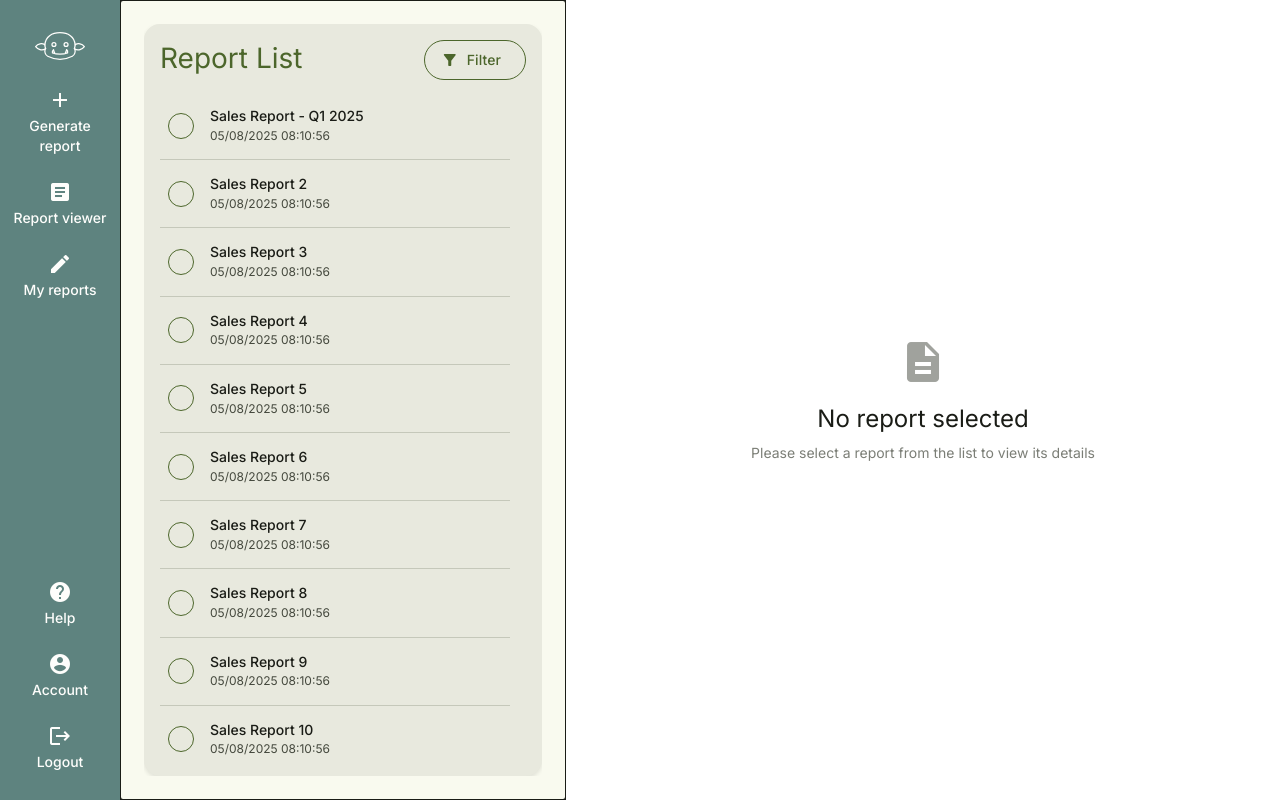
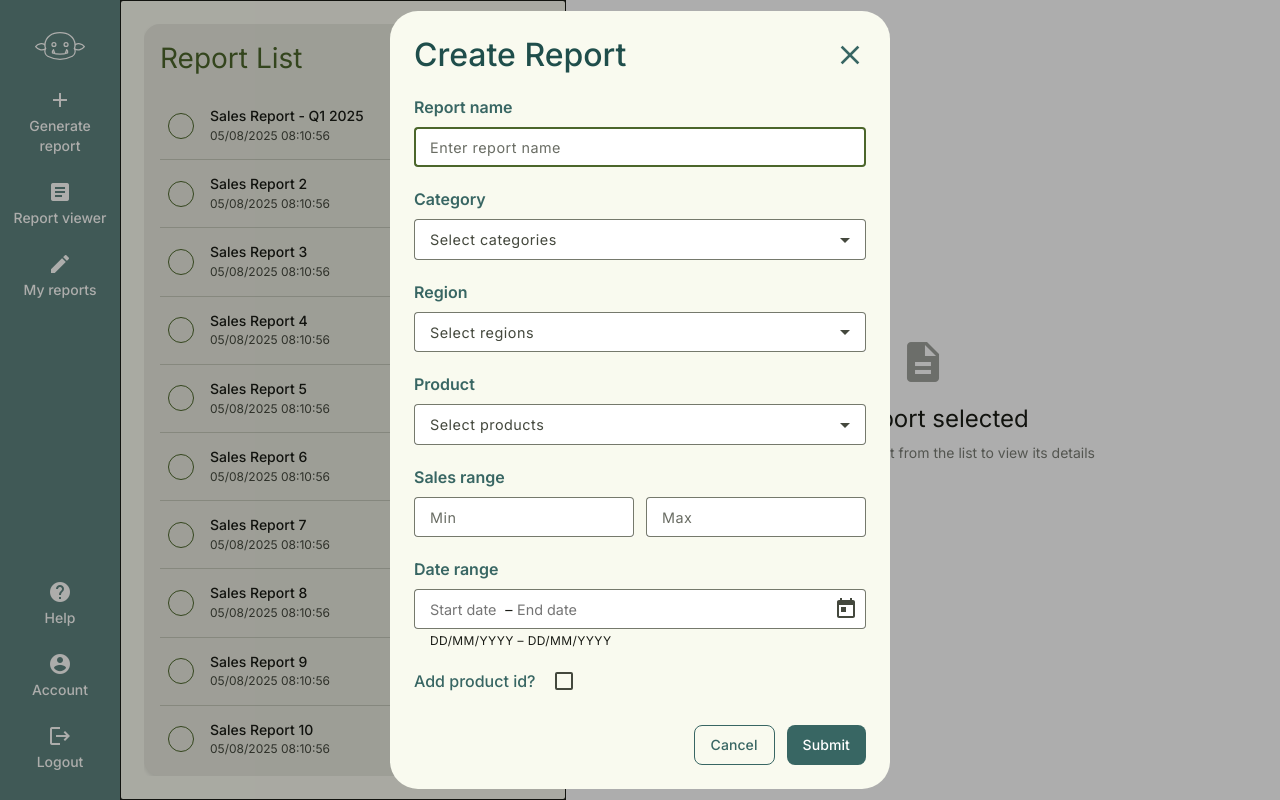
Before and after one commit to jaimeAlorg/Report-builder-tool, an Angular app: page /reports in a window 1280 px wide. Both pictures are taken after a click on the link "Generate report". Built offline with nearby package versions, Linux system fonts and the light colour scheme.

Commit message:
feat(dialog): UI implementation of create popup

```diff
--- /dev/null
+++ b/src/app/components/create-popup/create-popup.html
@@ -0,0 +1,86 @@
+<div class="create-container">
+  <app-dialog [dialogTitle]="'Create Report'">
+    <ng-content dialog-body>
+      <div class="form-container">
+        <div class="filter-container">
+          <mat-label class="field-label">Report name</mat-label>
+          <mat-form-field appearance="outline" class="custom-form-field">
+            <input matInput placeholder="Enter report name" />
+          </mat-form-field>
+        </div>
+        <div class="filter-container">
+          <mat-label class="field-label">Category</mat-label>
+          <mat-form-field appearance="outline" class="custom-form-field">
+            <mat-select multiple placeholder="Select categories">
+              @for (food of foods; track food) {
+              <mat-option [value]="food.value">{{ food.viewValue }}</mat-option>
+              }
+            </mat-select>
+          </mat-form-field>
+        </div>
+        <div class="filter-container">
+          <mat-label class="field-label">Region</mat-label>
+          <mat-form-field appearance="outline" class="custom-form-field">
+            <mat-select multiple placeholder="Select regions">
+              @for (food of foods; track food) {
+              <mat-option [value]="food.value">{{ food.viewValue }}</mat-option>
+              }
+            </mat-select>
+          </mat-form-field>
+        </div>
+        <div class="filter-container">
+          <mat-label class="field-label">Product</mat-label>
+          <mat-form-field appearance="outline" class="custom-form-field">
+            <mat-select multiple placeholder="Select products">
+              @for (food of foods; track food) {
+              <mat-option [value]="food.value">{{ food.viewValue }}</mat-option>
+              }
+            </mat-select>
+          </mat-form-field>
+        </div>
+        <div class="filter-container">
+          <mat-label class="field-label">Sales range</mat-label>
+          <div class="sales-range-container">
+            <mat-form-field
+              appearance="outline"
+              class="custom-form-field range-input"
+            >
+              <input matInput type="number" placeholder="Min" />
+            </mat-form-field>
+            <mat-form-field
+              appearance="outline"
+              class="custom-form-field range-input"
+            >
+              <input matInput type="number" placeholder="Max" />
+            </mat-form-field>
+          </div>
+        </div>
+        <div class="filter-container">
+          <mat-label class="field-label">Date range</mat-label>
+          <mat-form-field appearance="outline" class="custom-form-field">
+            <mat-date-range-input [rangePicker]="picker">
+              <input matStartDate placeholder="Start date" />
+              <input matEndDate placeholder="End date" />
+            </mat-date-range-input>
+            <mat-hint class="mat-hint">DD/MM/YYYY – DD/MM/YYYY</mat-hint>
+            <mat-datepicker-toggle
+              matIconSuffix
+              [for]="picker"
+            ></mat-datepicker-toggle>
+            <mat-date-range-picker #picker></mat-date-range-picker>
+          </mat-form-field>
+        </div>
+        <div class="checkbox-container">
+          <mat-label class="field-label">Add product id?</mat-label>
+          <mat-checkbox class="product-id-checkbox"> </mat-checkbox>
+        </div>
+      </div>
+    </ng-content>
+    <ng-content dialog-buttons>
+      <div class="button-container">
+        <button matButton="outlined" class="cancel-button">Cancel</button>
+        <button matButton="filled" class="submit-button">Submit</button>
+      </div>
+    </ng-content>
+  </app-dialog>
+</div>
--- /dev/null
+++ b/src/app/components/create-popup/create-popup.scss
@@ -0,0 +1,145 @@
+@use "../../styles/design-tokens" as tokens;
+
+.create-container {
+  display: flex;
+  flex-direction: column;
+  width: 100%;
+  max-width: 100%;
+  box-sizing: border-box;
+  overflow: hidden;
+
+  .form-container {
+    display: flex;
+    flex-direction: column;
+
+    width: 100%;
+    max-width: 100%;
+    box-sizing: border-box;
+
+    .filter-container {
+      display: flex;
+      flex-direction: column;
+      gap: tokens.spacing(sm);
+      width: 100%;
+      max-width: 100%;
+      box-sizing: border-box;
+
+      .field-label {
+        font: var(--mat-sys-body-large);
+        color: var(--mat-sys-tertiary);
+        font-weight: 600;
+
+        margin: 0;
+        overflow: hidden;
+        text-overflow: ellipsis;
+        white-space: nowrap;
+      }
+
+      .custom-form-field {
+        width: 100%;
+        max-width: 100%;
+        box-sizing: border-box;
+      }
+
+      .sales-range-container {
+        display: flex;
+        align-items: center;
+        gap: tokens.spacing(md);
+        width: 100%;
+
+        .range-input {
+          flex: 1;
+        }
+
+        .range-separator {
+          font: var(--mat-sys-body-large);
+          color: var(--mat-sys-on-surface-variant);
+          padding: 0 tokens.spacing(md);
+          font-weight: 500;
+          font-size: 1.2rem;
+          display: flex;
+          align-items: center;
+          justify-content: center;
+          height: 2.5rem;
+          margin-top: 0.25rem;
+        }
+      }
+    }
+  }
+
+  .checkbox-container {
+    display: flex;
+    align-items: center;
+    margin-top: tokens.spacing(md);
+    margin-bottom: tokens.spacing(sm);
+    gap: tokens.spacing(sm);
+    font: var(--mat-sys-body-large);
+    color: var(--mat-sys-tertiary);
+    font-weight: 500;
+  }
+
+  .button-container {
+    display: flex;
+    justify-content: flex-end;
+    gap: tokens.spacing(md);
+    margin-top: tokens.spacing(lg);
+
+    .cancel-button {
+      color: var(--mat-sys-tertiary) !important;
+      border: 1px solid var(--mat-sys-tertiary);
+      border-radius: 8px;
+      padding: tokens.spacing(sm) tokens.spacing(lg);
+    }
+
+    .submit-button {
+      background-color: var(--mat-sys-tertiary) !important;
+      color: var(--mat-sys-on-tertiary) !important;
+      border-radius: 8px;
+      padding: tokens.spacing(sm) tokens.spacing(lg);
+    }
+  }
+}
+
+::ng-deep {
+  .mat-mdc-form-field.custom-form-field {
+    .mat-mdc-text-field-wrapper {
+      background-color: white !important;
+    }
+    .mat-mdc-form-field-infix {
+      min-height: 2.5rem !important;
+      padding-top: 0.5rem !important;
+      padding-bottom: 0.5rem !important;
+    }
+
+    .mat-mdc-input-element {
+      font-size: 0.9rem !important;
+      font-weight: 00 !important;
+      line-height: 1.2 !important;
+    }
+
+    .mat-mdc-select {
+      font-size: 0.9rem !important;
+      line-height: 1.2 !important;
+    }
+
+    .mat-mdc-input-element::placeholder {
+      font-size: 0.9rem !important;
+      opacity: 0.8 !important;
+    }
+
+    .mat-mdc-select-placeholder {
+      font-size: 0.9rem !important;
+    }
+  }
+}
+
+mat-option {
+  background-color: white !important;
+  margin: -8px 0 -8px 0 !important;
+  padding-bottom: 4px !important;
+  font-size: 0.875rem !important;
+
+  &:hover {
+    background-color: var(--mat-sys-surface-variant) !important;
+  }
+}
--- /dev/null
+++ b/src/app/components/create-popup/create-popup.ts
@@ -0,0 +1,30 @@
+import { Component } from '@angular/core';
+import { Dialog } from "../dialog/dialog";
+import { FormsModule } from '@angular/forms';
+import { MatFormFieldModule } from '@angular/material/form-field';
+import { MatInputModule } from '@angular/material/input';
+import { MatSelectModule } from '@angular/material/select';
+import { MatButtonModule } from '@angular/material/button';
+import { MatDatepickerModule } from '@angular/material/datepicker';
+import { MatCheckboxModule } from '@angular/material/checkbox';
+import { MatNativeDateModule, provideNativeDateAdapter } from '@angular/material/core';
+
+@Component({
+  selector: 'app-create-popup',
+  imports: [Dialog, MatFormFieldModule, MatSelectModule, MatInputModule, FormsModule, MatButtonModule, MatDatepickerModule, MatNativeDateModule, MatCheckboxModule],
+  providers: [provideNativeDateAdapter()],
+  templateUrl: './create-popup.html',
+  styleUrl: './create-popup.scss'
+})
+export class CreatePopup {
+
+  foods: any[] = [
+    { value: 'steak-0', viewValue: 'Steak' },
+    { value: 'pizza-1', viewValue: 'Pizza' },
+    { value: 'tacos-2', viewValue: 'Tacos' },
+  ];
+
+  createReport(): void { }
+  cancelReport(): void { }
+
+}
--- /dev/null
+++ b/src/app/components/dialog/dialog.html
@@ -0,0 +1,8 @@
+<div class="dialog-container">
+  <div class="dialog-title">
+    <h2>{{ dialogTitle }}</h2>
+    <mat-icon class="close-icon" (click)="closeDialog()">close</mat-icon>
+  </div>
+  <ng-content select="[dialog-body]"></ng-content>
+  <ng-content select="[dialog-buttons]"></ng-content>
+</div>
--- /dev/null
+++ b/src/app/components/dialog/dialog.scss
@@ -0,0 +1,37 @@
+@use "../../styles/design-tokens" as tokens;
+
+.dialog-container {
+  display: flex;
+  flex-direction: column;
+  width: 100%;
+  padding: tokens.spacing(xxl);
+  box-sizing: border-box;
+
+  .dialog-title {
+    display: flex;
+    justify-content: space-between;
+    align-items: center;
+    width: 100%;
+    box-sizing: border-box;
+    padding-bottom: tokens.spacing(xl);
+
+    h2 {
+      font: var(--mat-sys-headline-large);
+      color: var(--mat-sys-on-tertiary-container);
+      font-weight: 500;
+      margin: 0;
+    }
+
+    .close-icon {
+      color: var(--mat-sys-tertiary);
+      cursor: pointer;
+      font-size: 32px;
+      width: 32px;
+      height: 32px;
+
+      &:hover {
+        color: var(--mat-sys-on-surface);
+      }
+    }
+  }
+}
--- /dev/null
+++ b/src/app/components/dialog/dialog.ts
@@ -0,0 +1,19 @@
+import { Component, Input, input } from '@angular/core';
+import { MatIconModule } from '@angular/material/icon';
+
+@Component({
+  selector: 'app-dialog',
+  imports: [MatIconModule],
+  templateUrl: './dialog.html',
+  styleUrl: './dialog.scss'
+})
+export class Dialog {
+  @Input() dialogTitle: string = 'Default Title';
+
+  constructor() {
+  }
+
+  closeDialog(): void {
+    console.log('Dialog closed');
+  }
+}
--- a/src/app/components/nav-bar/nav-bar.html
+++ b/src/app/components/nav-bar/nav-bar.html
@@ -4,7 +4,7 @@
       <div class="nav-bar-logo">
         <img src="arcticons--goblin-tools.svg" alt="Logo" />
       </div>
-      <a class="nav-bar-item">
+      <a class="nav-bar-item" (click)="openCreatePopup()">
         <mat-icon fontIcon="add"></mat-icon>
         <span>Generate report</span>
       </a>
--- a/src/app/components/nav-bar/nav-bar.ts
+++ b/src/app/components/nav-bar/nav-bar.ts
@@ -1,7 +1,9 @@
-import { Component, OnDestroy, OnInit } from '@angular/core';
+import { Component, inject, OnDestroy, OnInit } from '@angular/core';
 import { Router, RouterModule } from '@angular/router';
 import { MatIconModule } from '@angular/material/icon';
 import { Subscription } from 'rxjs';
+import { MatDialog } from '@angular/material/dialog';
+import { CreatePopup } from '../create-popup/create-popup';
 
 @Component({
   selector: 'app-nav-bar',
@@ -10,8 +12,10 @@ import { Subscription } from 'rxjs';
   styleUrls: ['./nav-bar.scss']
 })
 export class NavBar implements OnInit, OnDestroy {
+  readonly dialog = inject(MatDialog);
+
+  private routerSubscription: Subscription = new Subscription();
   isMobileMenuOpen: boolean = false;
-  private routerSubscription: Subscription = new Subscription();
 
   ngOnInit() {
     this.routerSubscription = this.router.events.subscribe(event => {
@@ -29,6 +33,13 @@ export class NavBar implements OnInit, OnDestroy {
     this.isMobileMenuOpen = !this.isMobileMenuOpen;
   }
 
+  openCreatePopup() {
+    const dialogRef = this.dialog.open(CreatePopup, {
+      width: '500px',
+      data: {}
+    });
+  }
+
   constructor(private router: Router) { }
 
 }
```
Also changed, not shown: 2 other files (tests, documents, lock files or other folders).
